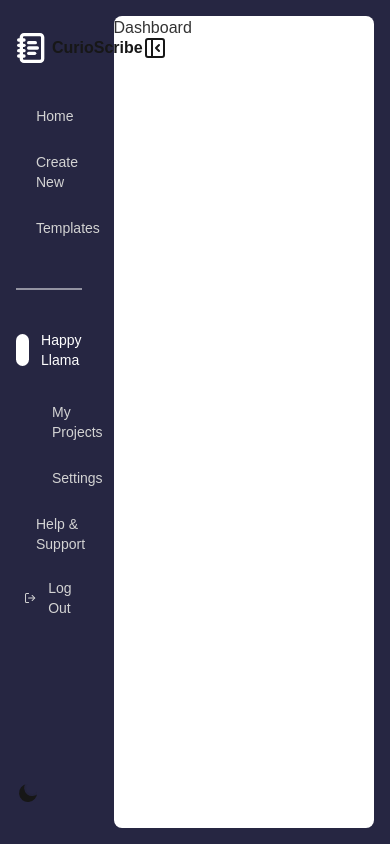
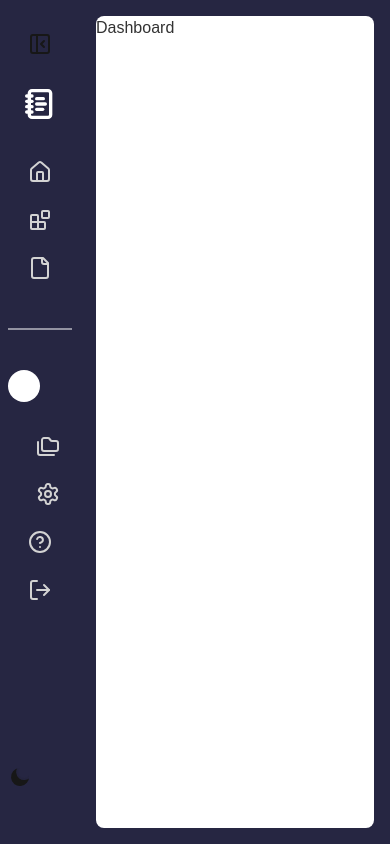
Before and after one commit to StellaWanja/CurioScribe-Next, a Next.js app: page /dashboard in a window 390 px wide. Built offline with nearby package versions, Linux system fonts and the light colour scheme.

Commit message:
add: window dimensions hook

```diff
--- a/src/app/dashboard/page.tsx
+++ b/src/app/dashboard/page.tsx
@@ -1,17 +1,41 @@
-import React from "react";
+"use client";
+
+import React, { useEffect, useState } from "react";
+import clsx from "clsx";
+
+import useWindowsDimensions from "@/hooks/useWindowsDimensions";
 
 import SideMenu from "@/components/SideMenu/SideMenu";
 
 function Dashboard() {
+  const [closedSidebar, setClosedSidebar] = useState(false);
+  const { width } = useWindowsDimensions();
+
+  console.log(width);
+
+  useEffect(() => {
+    if (width !== null && width < 768) {
+      setClosedSidebar(true);
+    }
+  }, [width]);
+
   return (
-    <main className="w-full min-h-screen grid grid-cols-4 lg:grid-cols-6 bg-darkblue ">
+    <main
+      className={clsx(
+        "w-full min-h-screen bg-darkblue grid",
+        closedSidebar ? "grid-cols-[80px_1fr]" : "grid-cols-[180px_1fr]"
+      )}
+    >
       {/* sidebar */}
-      <section className="sticky top-0 bg-darkblue col-span-1">
-        <SideMenu />
+      <section className="sticky top-0 bg-darkblue">
+        <SideMenu
+          sidebarIsClosed={closedSidebar}
+          toggleSidebar={() => setClosedSidebar((prev) => !prev)}
+        />
       </section>
 
       {/* dashboard */}
-      <section className="col-span-3 lg:col-span-5 bg-white dark:bg-dashboardblue text-darkgrey dark:text-white rounded-lg m-4">
+      <section className="bg-white dark:bg-dashboardblue text-darkgrey dark:text-white rounded-lg m-4">
         Dashboard
       </section>
     </main>
--- a/src/app/layout.tsx
+++ b/src/app/layout.tsx
@@ -1,5 +1,5 @@
 import type { Metadata } from "next";
-import { Suspense } from "react";
+import React, { Suspense } from "react";
 import { Poppins, Nunito_Sans } from "next/font/google";
 import clsx from "clsx";
 
@@ -37,12 +37,10 @@ export default function RootLayout({
   return (
     // Motion Config to allow for motion disabling if set by user
     <RespectMotionPreferences>
-      {/* suppressHydrationWarning used for dark / light toggle reasons. Only applies on this level. */}
-      <html lang="en" suppressHydrationWarning>
+      <html lang="en">
         <body className={`${clsx(mainFont.variable, monoFont.variable)} `}>
           {/* Theme Provider for dark / light mode */}
           <ThemeProvider attribute="class" defaultTheme="system" enableSystem>
-            {/* Suspense for lazy loading */}
             <Suspense fallback={<Spinner />}>{children}</Suspense>
           </ThemeProvider>
         </body>
--- a/src/components/Header/Header.tsx
+++ b/src/components/Header/Header.tsx
@@ -84,7 +84,7 @@ function Header() {
                   <Button className="text-button">Log in</Button>
                 </div>
               </motion.div>
-              <ThemeSwitcher />
+              {/* <ThemeSwitcher /> */}
             </div>
           </motion.div>
         )}
--- a/src/components/SideMenu/SideMenu.tsx
+++ b/src/components/SideMenu/SideMenu.tsx
@@ -15,11 +15,19 @@ import {
   LogOut,
 } from "lucide-react";
 
-import ThemeSwitcher from "../../utils/Theme/ThemeSwitcher";
+import ThemeSwitcher from "@/utils/Theme/ThemeSwitcher";
+import clsx from "clsx";
 
-function SideMenu() {
+function SideMenu({
+  sidebarIsClosed,
+  toggleSidebar,
+}: {
+  sidebarIsClosed: boolean;
+  toggleSidebar: () => void;
+}) {
   // tooltip state
   const [toolTipIsOpen, setToolTipIsOpen] = useState(false);
+
   const { refs, floatingStyles, context } = useFloating({
     open: toolTipIsOpen,
     onOpenChange: setToolTipIsOpen,
@@ -30,23 +38,27 @@ function SideMenu() {
   const { getReferenceProps, getFloatingProps } = useInteractions([hover]);
 
   return (
-    <div className="py-8 px-4 relative min-h-screen">
-      <div className="flex items-center justify-between">
-        <Link
-          href="/"
-          aria-label="Curioscribe logo"
-          className="flex gap-1 items-center"
-        >
-          <NotebookText className="stroke-[2.5] w-8 h-8 text-white" />
-          <span className="font-bold">CurioScribe</span>
-        </Link>
+    <div
+      className={clsx(
+        "py-8 relative min-h-screen",
+        sidebarIsClosed ? "px-2" : "px-4"
+      )}
+    >
+      <div
+        className={clsx(
+          "flex mb-8",
+          sidebarIsClosed ? "justify-center" : "justify-end"
+        )}
+      >
         <button
           aria-describedby="tooltip"
           ref={refs.setReference}
           {...getReferenceProps()}
+          onClick={toggleSidebar}
         >
           <PanelLeftClose />
         </button>
+        {/* tooltip */}
         {toolTipIsOpen && (
           <div
             id="tooltip"
@@ -56,53 +68,107 @@ function SideMenu() {
             {...getFloatingProps()}
             className="bg-yellow px-3 py-2 text-darkgrey text-sm font-semibold rounded-md"
           >
-            Close Sidebar
+            {sidebarIsClosed ? "Open Sidebar" : "Close Sidebar"}
           </div>
         )}
       </div>
 
+      <Link
+        href="/"
+        aria-label="Curioscribe logo"
+        className={clsx(
+          "flex gap-1 items-center",
+          sidebarIsClosed ? "justify-center" : "justify-start"
+        )}
+      >
+        <NotebookText className="stroke-[2.5] w-8 h-8 text-white" />
+        {!sidebarIsClosed && <span className="font-bold">CurioScribe</span>}
+      </Link>
+
       <div className="flex flex-col gap-2 mt-8 text-lightgrey text-sm">
-        <Link href="/" className="sidebar-links">
+        <Link
+          href="/"
+          className={clsx(
+            "sidebar-links",
+            sidebarIsClosed && "flex justify-center"
+          )}
+        >
           <House />
-          <span>Home</span>
+          {!sidebarIsClosed && <span>Home</span>}
         </Link>
-        <Link href="" className="sidebar-links">
+        <Link
+          href="/"
+          className={clsx(
+            "sidebar-links",
+            sidebarIsClosed && "flex justify-center"
+          )}
+        >
           <Blocks />
-          <span>Create New</span>
+          {!sidebarIsClosed && <span>Create New</span>}
         </Link>
-        <Link href="" className="sidebar-links">
+        <Link
+          href="/"
+          className={clsx(
+            "sidebar-links",
+            sidebarIsClosed && "flex justify-center"
+          )}
+        >
           <File />
-          <span>Templates</span>
+          {!sidebarIsClosed && <span>Templates</span>}
         </Link>
 
         <div className="border-t-2 border-white my-8 opacity-50" />
 
         <div className="flex gap-3 items-center text-white">
           <div className="w-8 h-8 rounded-full bg-white" />
-          <span>Happy Llama</span>
+          {!sidebarIsClosed && <span>Happy Llama</span>}
         </div>
 
         <div className="flex flex-col gap-2 mt-4 ml-4">
-          <Link href="" className="sidebar-links">
+          <Link
+            href="/"
+            className={clsx(
+              "sidebar-links",
+              sidebarIsClosed && "flex justify-center"
+            )}
+          >
             <Folders />
-            <span>My Projects</span>
+            {!sidebarIsClosed && <span>My Projects</span>}
           </Link>
-          <Link href="" className="sidebar-links">
+          <Link
+            href="/"
+            className={clsx(
+              "sidebar-links",
+              sidebarIsClosed && "flex justify-center"
+            )}
+          >
             <Settings />
-            <span>Settings</span>
+            {!sidebarIsClosed && <span>Settings</span>}
           </Link>
         </div>
-        <Link href="" className="sidebar-links">
+        <Link
+          href="/"
+          className={clsx(
+            "sidebar-links",
+            sidebarIsClosed && "flex justify-center"
+          )}
+        >
           <CircleHelp />
-          <span>Help & Support</span>
+          {!sidebarIsClosed && <span>Help & Support</span>}
         </Link>
-        <Link href="" className="sidebar-links">
+        <Link
+          href="/"
+          className={clsx(
+            "sidebar-links",
+            sidebarIsClosed && "flex justify-center"
+          )}
+        >
           <LogOut />
-          <span>Log Out</span>
+          {!sidebarIsClosed && <span>Log Out</span>}
         </Link>
       </div>
 
-      <div aria-label="Theme Switcher" className="absolute bottom-8">
+      <div aria-label="Theme Switcher" className="absolute bottom-12 sm:left-10">
         <ThemeSwitcher />
       </div>
     </div>
--- a/src/components/ui/Button.tsx
+++ b/src/components/ui/Button.tsx
@@ -1,3 +1,4 @@
+import clsx from "clsx";
 import React from "react";
 
 function Button({
@@ -8,7 +9,7 @@ function Button({
   className: string;
 }) {
   return (
-    <button className={`${className} font-bold rounded-full py-2 px-6`}>
+    <button className={clsx("font-bold rounded-full py-2 px-6", className)}>
       {children}
     </button>
   );
--- a/src/components/ui/HomeCard/Card.tsx
+++ b/src/components/ui/HomeCard/Card.tsx
@@ -2,6 +2,7 @@
 
 import React from "react";
 import { motion } from "motion/react";
+import clsx from "clsx";
 
 import { homeCardIcon, homeCardText, homeCardTitle } from "@/utils/variants";
 
@@ -22,7 +23,7 @@ function Card({
         variants={homeCardIcon}
         initial="initial"
         whileInView="animate"
-        className={`homecard-div ${iconBGColour}`}
+        className={clsx("homecard-div", iconBGColour)}
         viewport={{ once: true }}
       >
         {icon}
--- /dev/null
+++ b/src/hooks/useMounted.tsx
@@ -0,0 +1,16 @@
+"use client";
+
+import { useState, useEffect } from "react";
+
+function useMounted() {
+  // prevent hydration error on dark / light themes
+  const [mounted, setMounted] = useState<boolean>();
+
+  useEffect(() => {
+    setMounted(true);
+  }, []);
+
+  return mounted;
+}
+
+export default useMounted;
--- /dev/null
+++ b/src/hooks/useWindowsDimensions.tsx
@@ -0,0 +1,34 @@
+"use client";
+
+import { useEffect, useState } from "react";
+
+function useWindowsDimensions() {
+  const [windowDimensions, setWindowDimensions] = useState({
+    width: typeof window !== "undefined" ? window.innerWidth : null,
+    height: typeof window !== "undefined" ? window.innerHeight : null,
+  });
+
+  // set windows dimensions
+  useEffect(() => {
+    if (typeof window === "undefined") return;
+    function handleResize() {
+      setWindowDimensions({
+        width: window.innerWidth,
+        height: window.innerHeight,
+      });
+    }
+
+    // Set initial dimensions after mounting
+    handleResize();
+
+    // add event listener
+    window.addEventListener("resize", handleResize);
+
+    // remove event listener to prevent memory leaks
+    return () => window.removeEventListener("resize", handleResize);
+  }, []);
+
+  return windowDimensions;
+}
+
+export default useWindowsDimensions;
--- a/src/utils/Theme/ThemeProvider.tsx
+++ b/src/utils/Theme/ThemeProvider.tsx
@@ -1,10 +1,17 @@
+"use client";
+
 import React from "react";
 import { ThemeProvider as NextThemesProvider } from "next-themes";
+
+import useMounted from "@/hooks/useMounted";
 
 function ThemeProvider({
   children,
   ...props
 }: React.ComponentPropsWithoutRef<typeof NextThemesProvider>) {
+  const mounted = useMounted();
+
+  if (!mounted) return null;
   return <NextThemesProvider {...props}>{children}</NextThemesProvider>;
 }
 
```
Also changed, not shown: src/utils/Theme/ThemeSwitcher.tsx (+6 -8 lines).
